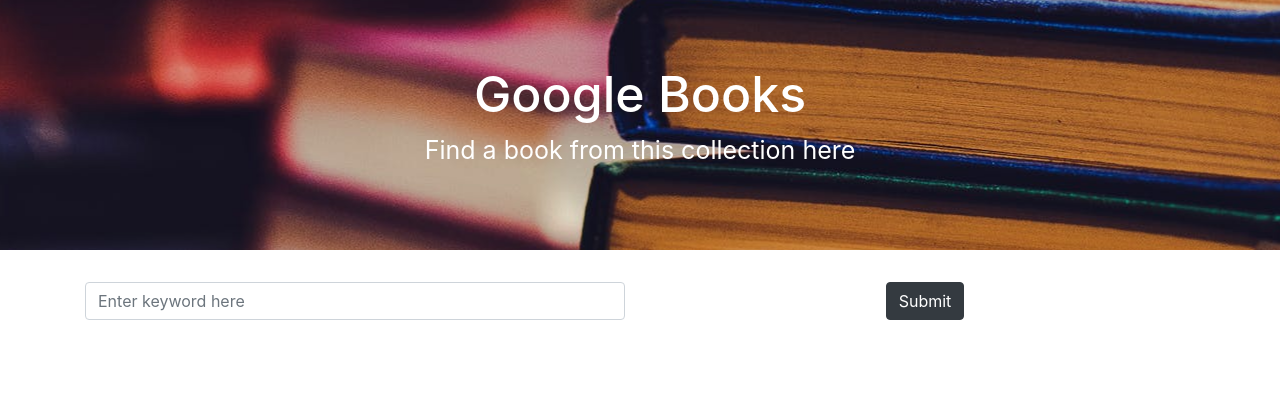
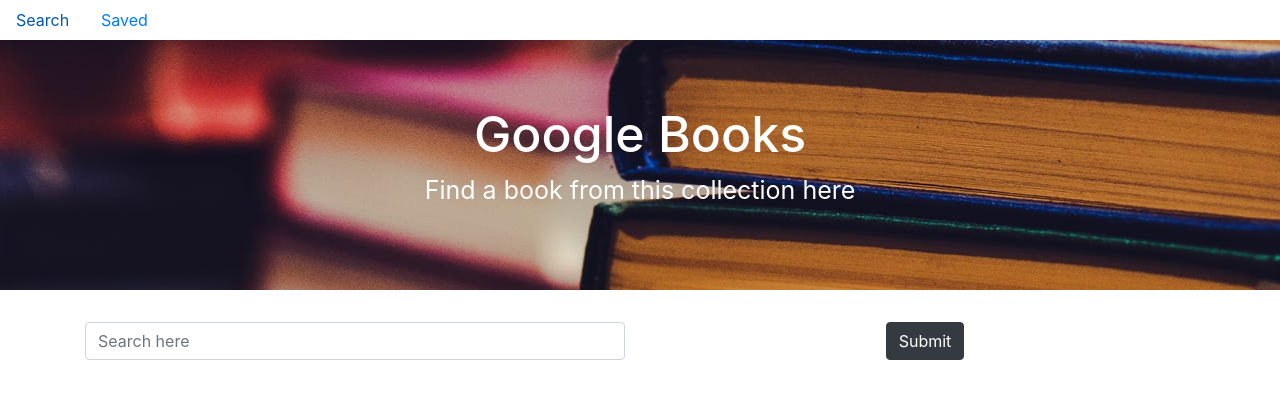
Before and after one commit to kalmand1057/google-books, a React (Create React App) app in the folder create-react-express/client/: page / in a window 1280 px wide. Shown: the top 398 px of the page. Built offline with nearby package versions, Linux system fonts and the light colour scheme.

Commit message:
added utils and navbar

```diff
--- a/create-react-express/client/src/App.js
+++ b/create-react-express/client/src/App.js
@@ -4,10 +4,12 @@
 import 'bootstrap/dist/css/bootstrap.min.css';
 import Hero from "./components/Hero";
 import Searchbar from "./components/Searchbar";
+import Navbar from "./components/Navbar";
 
 function App() {
   return (
     <div className="App">
+      <Navbar />
       <Hero />
       <Searchbar />
     </div>
--- /dev/null
+++ b/create-react-express/client/src/components/Navbar.js
@@ -0,0 +1,25 @@
+import React from "react";
+import { Nav } from 'react-bootstrap';
+
+const styles = {
+
+}
+
+function Navbar() {
+    return (
+    <Nav
+    activeKey="/search"
+    onSelect={(selectedKey) => alert(`selected ${selectedKey}`)}
+    >
+        <Nav.Item>
+            <Nav.Link href="/search">Search</Nav.Link>
+        </Nav.Item>
+        <Nav.Item>
+            <Nav.Link eventKey="saved">Saved</Nav.Link>
+        </Nav.Item>
+    </Nav>
+    );
+  }
+
+
+export default Navbar;
--- a/create-react-express/client/src/components/Searchbar.js
+++ b/create-react-express/client/src/components/Searchbar.js
@@ -11,7 +11,7 @@
       <Form>
         <Row>
             <Col>
-                <Form.Control type="text" placeholder="Enter keyword here" />
+                <Form.Control type="text" placeholder="Search here" />
             </Col>
             <Col>
                 <Button variant="dark" type="submit">Submit</Button>
```
Also changed, not shown: create-react-express/client/src/utils/API.js (added, +20 -0 lines), 1 other file (tests, documents, lock files or other folders).
